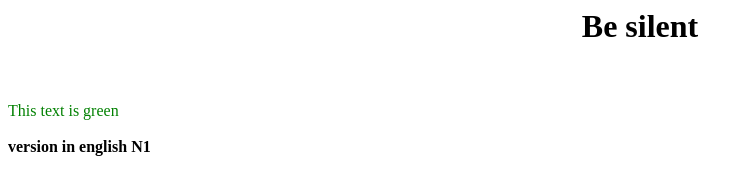
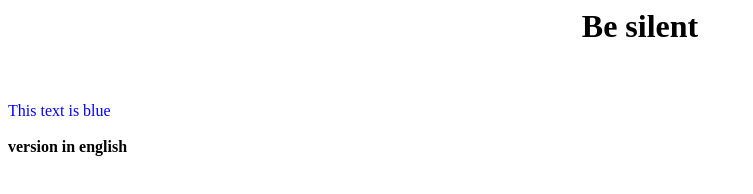
Before and after one commit to dimdimuzun/git.intro, a plain HTML site: page index.html in a window 1280 px wide. Shown: the whole page, without its empty margins (0-753 px from the left). Drawn offline with Linux system fonts and the light colour scheme.

Commit message:
changed color

```diff
--- a/index.html
+++ b/index.html
@@ -5,8 +5,8 @@
 <body>
 <center><h1>Be silent</h1></center>
 <br/><br/>
-<font style="color:green">This text is green</font>
+<font style="color:blue">This text is blue</font>
 <br/><br/>
-<b>version in english N1</b>
+<b>version in english</b>
 </body>
 </html>
```
